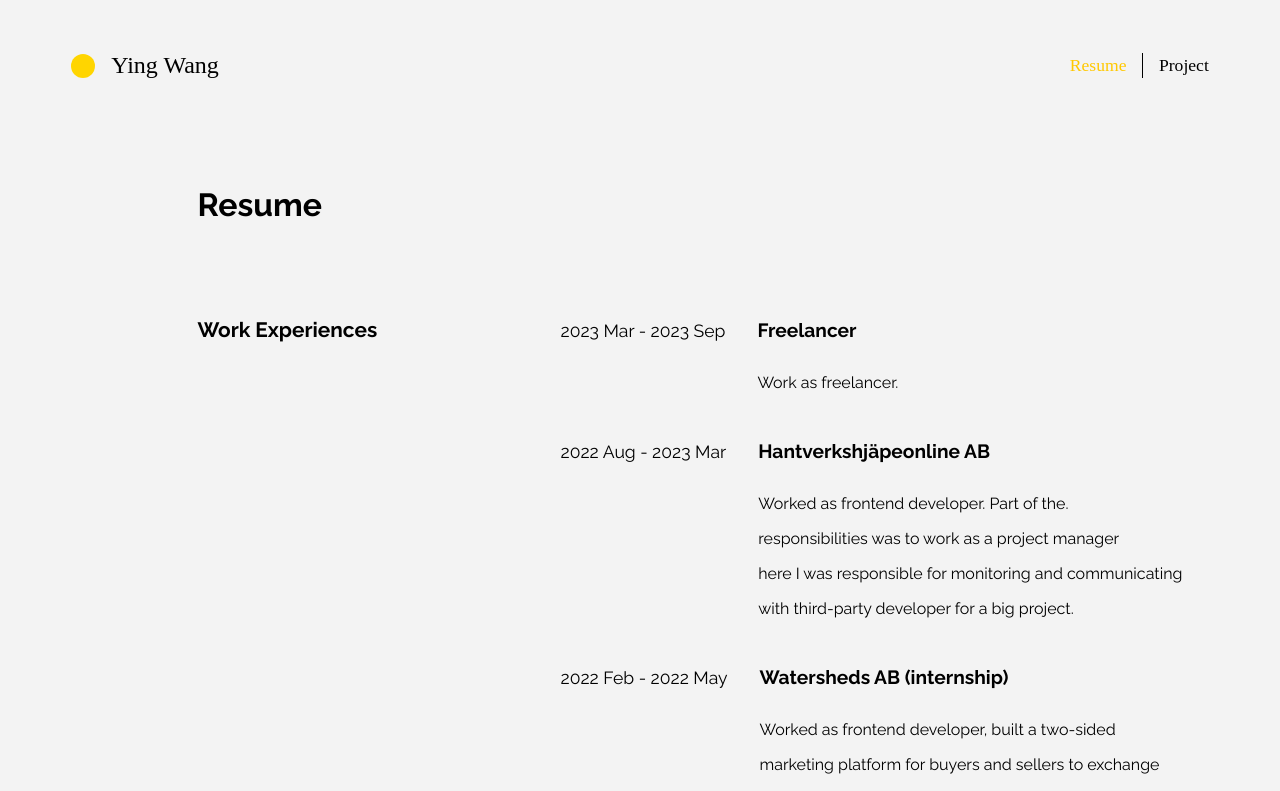
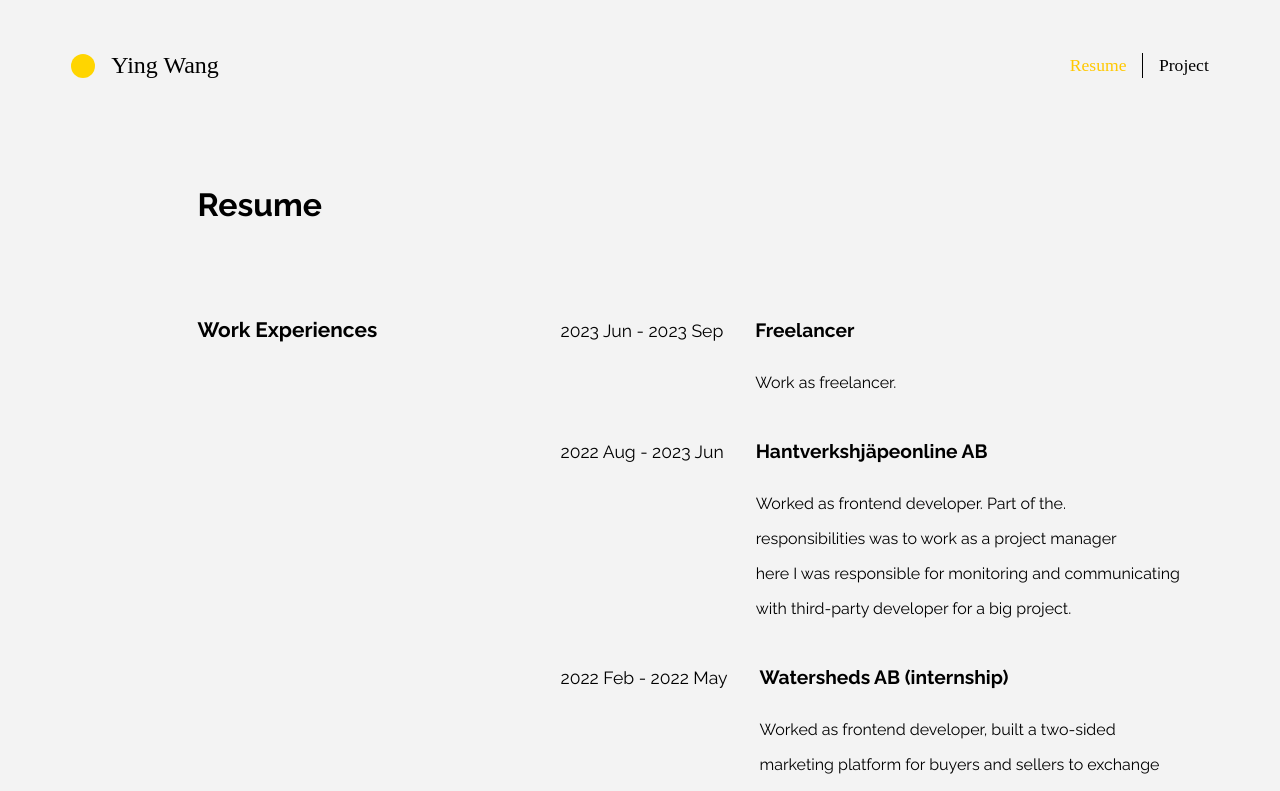
Before and after one commit to ying285/portfolio2, a Next.js app: page /resume in a window 1280 px wide. Shown: the top 791 px of the page. Built offline with nearby package versions, Linux system fonts and the light colour scheme.

Commit message:
change11

```diff
--- a/component/resume/ResumeDetail.tsx
+++ b/component/resume/ResumeDetail.tsx
@@ -18,8 +18,8 @@ const ResumeDetail = () => {
 
 
             <div className={styles.resume_worksDetail}>
-            <ResumeItem date='2023 Mar - 2023 Sep' company='Freelancer' detail={detail0}/>
-            <ResumeItem date='2022 Aug - 2023 Mar' company='Hantverkshjäpeonline AB' detail={detail1}/>
+            <ResumeItem date='2023 Jun - 2023 Sep' company='Freelancer' detail={detail0}/>
+            <ResumeItem date='2022 Aug - 2023 Jun' company='Hantverkshjäpeonline AB' detail={detail1}/>
             <ResumeItem date='2022 Feb - 2022 May' company='Watersheds AB (internship)' detail={detail2}/>
            </div>
         </div>
```
